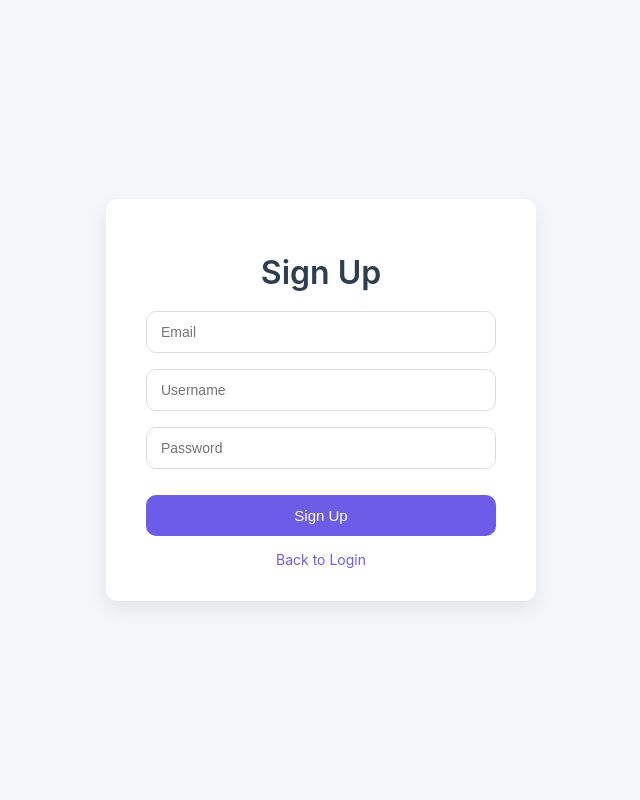
After one commit to A-Bundi/CAT2-PARTB, a PHP site: page /signup.php in a window 1280 px wide. The commit adds this page. Shown: the whole page, without its empty margins (319-959 px from the left). Run offline with PHP 8.4, Linux system fonts and the light colour scheme.

Commit message:
Final Version

```diff
--- /dev/null
+++ b/css/style.css
@@ -0,0 +1,116 @@
+/* ============================
+   GLOBAL PAGE STYLES
+============================ */
+
+body {
+    margin: 0;
+    padding: 0;
+    font-family: "Inter", sans-serif;
+    background: #f5f6fa;
+    display: flex;
+    justify-content: center;
+    align-items: center;
+    height: 100vh;
+}
+
+/* ============================
+   CARD CONTAINER
+============================ */
+
+.container {
+    background: white;
+    padding: 2rem 2.5rem;
+    border-radius: 12px;
+    box-shadow: 0 8px 20px rgba(0,0,0,0.08);
+    width: 350px;
+    text-align: center;
+    animation: fadeIn 0.6s ease;
+}
+
+/* ============================
+   HEADINGS
+============================ */
+
+.container h1 {
+    margin-bottom: 1.2rem;
+    font-weight: 600;
+    color: #2c3e50;
+}
+
+/* ============================
+   FORMS + INPUTS
+============================ */
+
+form {
+    display: flex;
+    flex-direction: column;
+    gap: 1rem;
+}
+
+input[type="text"],
+input[type="email"],
+input[type="password"] {
+    padding: 12px 14px;
+    border: 1px solid #dcdde1;
+    border-radius: 10px;
+    font-size: 14px;
+    transition: border 0.2s ease, box-shadow 0.2s ease;
+}
+
+input[type="text"]:focus,
+input[type="email"]:focus,
+input[type="password"]:focus {
+    outline: none;
+    border-color: #6c5ce7;
+    box-shadow: 0 0 0 3px rgba(108, 92, 231, 0.25);
+}
+
+/* ============================
+   SUBMIT BUTTON
+============================ */
+
+input[type="submit"] {
+    margin-top: 10px;
+    padding: 12px;
+    background: #6c5ce7;
+    color: white;
+    border: none;
+    border-radius: 10px;
+    font-size: 15px;
+    cursor: pointer;
+    transition: background 0.25s ease, transform 0.15s ease;
+}
+
+input[type="submit"]:hover {
+    background: #5a4bd1;
+}
+
+input[type="submit"]:active {
+    transform: scale(0.97);
+}
+
+/* ============================
+   LINKS
+============================ */
+
+a {
+    display: inline-block;
+    margin-top: 15px;
+    font-size: 14px;
+    color: #6c5ce7;
+    text-decoration: none;
+    transition: color 0.25s ease;
+}
+
+a:hover {
+    color: #493bc1;
+}
+
+/* ============================
+   ANIMATION
+============================ */
+
+@keyframes fadeIn {
+    from { opacity: 0; transform: translateY(10px); }
+    to { opacity: 1; transform: translateY(0); }
+}
--- /dev/null
+++ b/signup.php
@@ -0,0 +1,39 @@
+<?php
+session_start();
+
+// CSRF Token generieren
+$_SESSION['csrf_token'] = bin2hex(random_bytes(32));
+?>
+
+<!DOCTYPE html>
+<html lang="en">
+<head>
+    <meta charset="UTF-8">
+    <meta name="viewport" content="width=device-width, initial-scale=1.0">
+    <title>SignUp - Page</title>
+    <link rel="stylesheet" href="css/style.css">
+</head>
+<body>
+
+    <div class="container">
+        <h1>Sign Up</h1>
+
+        <?php if (isset($_GET['error'])): ?>
+            <p style="color: red; font-size: 14px;">This username already exists.</p>
+        <?php endif; ?>
+
+        <form action="backend/signup_logic.php" method="post">
+            <!-- CSRF Token -->
+            <input type="hidden" name="csrf_token" value="<?php echo $_SESSION['csrf_token']; ?>">
+
+            <input name="email" type="email" placeholder="Email" required>
+            <input name="username" type="text" placeholder="Username" required>
+            <input name="password" type="password" placeholder="Password" required>
+            <input type="submit" value="Sign Up">
+        </form>
+
+        <a href="login.php">Back to Login</a>
+    </div>
+
+</body>
+</html>
```
Also changed, not shown: backend/index.php (deleted, +0 -22 lines), backend/login_logic.php (renamed from backend/login.php, +33 -14 lines), backend/logout.php (added, +26 -0 lines), backend/signup_logic.php (renamed from backend/signup.php, +39 -49 lines), css/dashboard.css (added, +67 -0 lines), index.php (added, +68 -0 lines), login.html (deleted, +0 -24 lines), login.php (added, +40 -0 lines), signup.html (deleted, +0 -25 lines).
